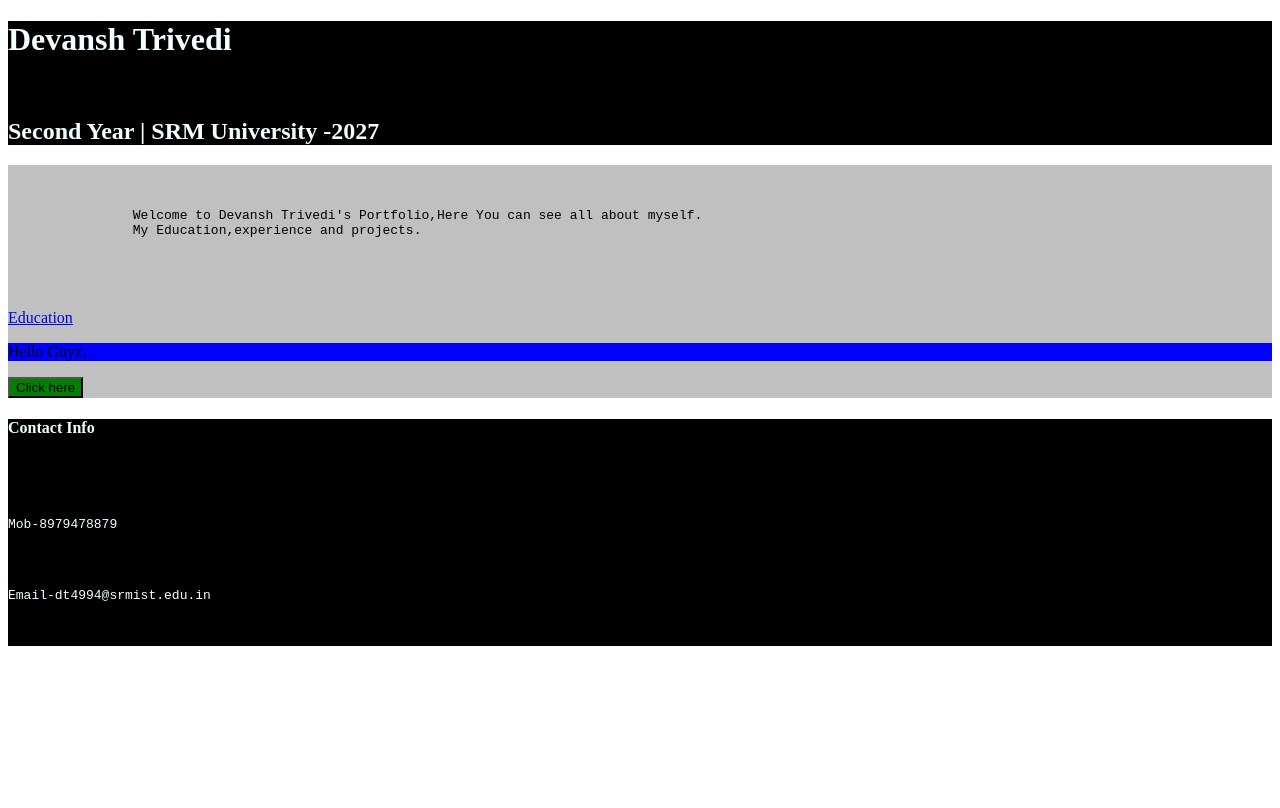
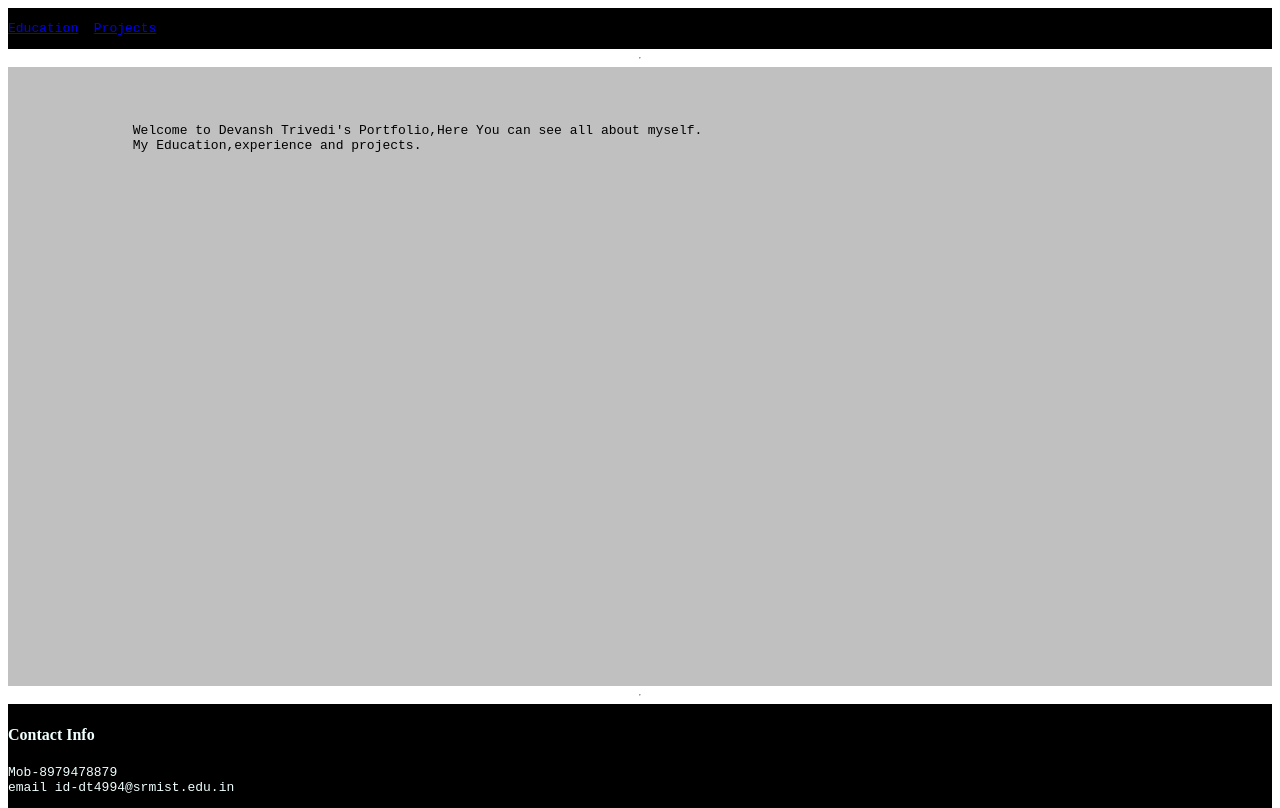
Before and after one commit to itsdevansh5/MyPortfolio, a plain HTML site: page index.html in a window 1280 px wide. Drawn offline with Linux system fonts and the light colour scheme.

Commit message:
add new files for subwebpages

```diff
--- a/index.html
+++ b/index.html
@@ -13,10 +13,10 @@
 </head>
 <body>
     <header>
-        <h1>Devansh Trivedi</h1>
-        <br>
-        <h2>Second Year | SRM University -2027</h2>
+     <pre><a href="/education.html" class="button-link">Education</a>  <a href="/projects.html">Projects</a></pre>
+
     </header>
+    <hr>
     <main>
         <pre>
             <p>
@@ -24,25 +24,15 @@
                 My Education,experience and projects.
             </p>
         </pre>
-        <a href="/education.html" class="button-link">Education</a>
-        <div id="box">
-            <p>
-                Hello Guyz,
-            </p>
-        </div>
-       <button>Click here</button>
 
     </main>
+    <hr>
     <footer>
         <div>
         <h4>
             Contact Info
         </h4>
-        <br>
-        <pre>
-            <p>Mob-8979478879</p>
-            <p>Email-dt4994@srmist.edu.in</p>
-        </pre>
+        <pre>Mob-8979478879<br>email id-dt4994@srmist.edu.in </pre>
         </div>
     </footer>
 
--- a/style.css
+++ b/style.css
@@ -1,15 +1,17 @@
 header{
     background-color: black;
-    color:azure
+    color:azure;
 
 
 }
 main{
     background-color: silver;
+    flex-grow:1;
 }
 footer{
     background-color: black;
     color: azure;
+
 }
 #box{
     background-color: blue;
@@ -17,3 +19,11 @@ footer{
 button{
     background-color: pink;
 }
+html,body{
+    height:100%;
+}
+body{
+    display:flex;
+    flex-direction: column;
+
+}
```
Also changed, not shown: experience.html (added, +11 -0 lines), projects.html (added, +14 -0 lines).
